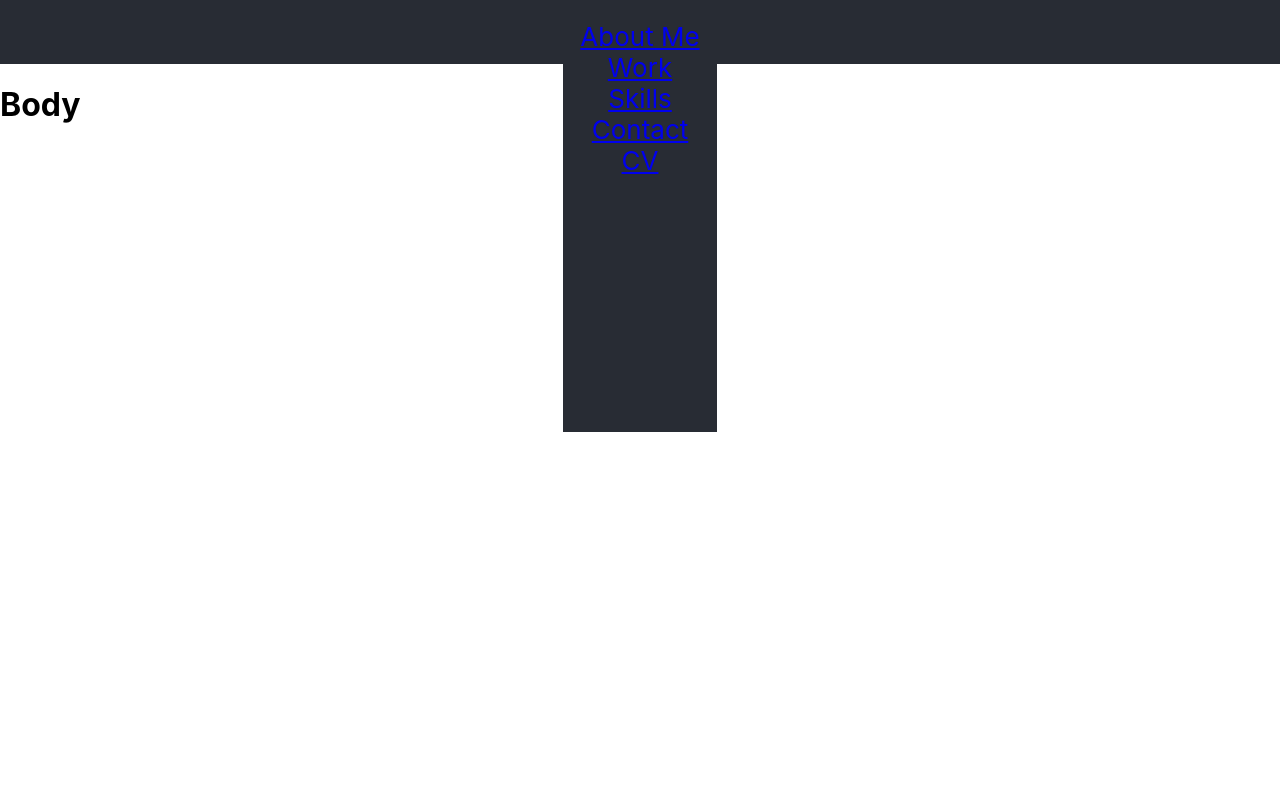
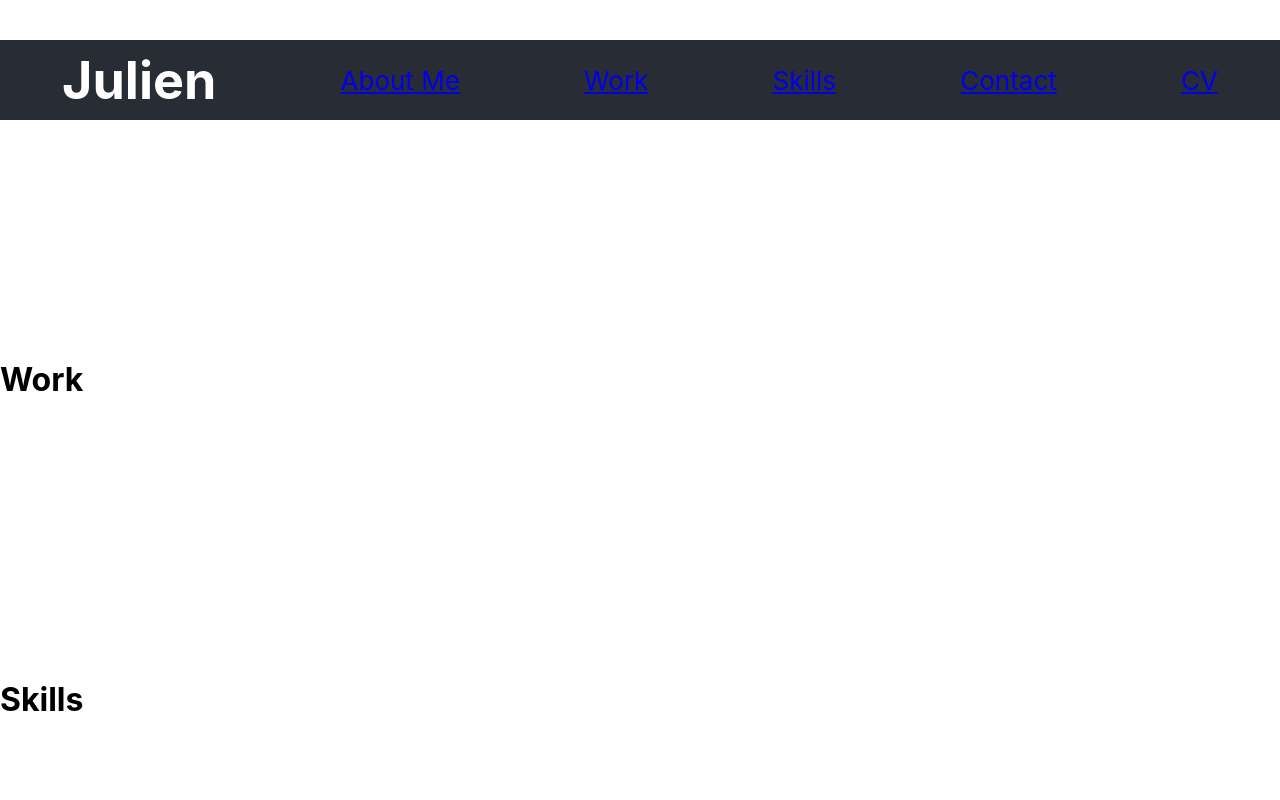
Before and after one commit to JLoc91/portfolio, a React (Create React App) app: page / in a window 1280 px wide. Shown: the top 800 px of the page. Built offline with nearby package versions, Linux system fonts and the light colour scheme.

Commit message:
created components and routes

```diff
--- /dev/null
+++ b/src/components/About.tsx
@@ -0,0 +1,13 @@
+import React from "react";
+
+function About() {
+    return (
+        <div id="about">
+            <div className="placeHolder">
+                <h1>About</h1>
+            </div>
+        </div>
+    );
+}
+
+export default About;
--- a/src/components/App.tsx
+++ b/src/components/App.tsx
@@ -1,5 +1,4 @@
 import React from "react";
-import logo from "../logo.svg";
 
 import Start from "./Start";
 import "./css/App.css";
@@ -10,7 +9,12 @@ function App() {
         <>
             <BrowserRouter>
                 <Routes>
-                  <Route path="/" element={<Start />} />
+                    <Route path="/" element={<Start />} />
+                    {/* <Route path="/about" element={<About />} />
+                    <Route path="/work" element={<Work />} />
+                    <Route path="/skills" element={<Skills />} />
+                    <Route path="/contact" element={<Contact />} />
+                    <Route path="/cv" element={<CV />} /> */}
                 </Routes>
             </BrowserRouter>
         </>
--- a/src/components/Body.tsx
+++ b/src/components/Body.tsx
@@ -1,9 +1,18 @@
 import React from "react";
+import About from "./About";
+import Work from "./Work";
+import Skills from "./Skills";
+import Contact from "./Contact";
+import CV from "./CV";
 
 function Body() {
     return (
         <div className="app-body">
-            <h1>Body</h1>
+            <About />
+            <Work />
+            <Skills />
+            <Contact />
+            <CV />
         </div>
     );
 }
--- /dev/null
+++ b/src/components/CV.tsx
@@ -0,0 +1,13 @@
+import React from "react";
+
+function CV() {
+    return (
+        <div id="cv">
+            <div className="placeHolder">
+                <h1>CV</h1>
+            </div>
+        </div>
+    );
+}
+
+export default CV;
--- /dev/null
+++ b/src/components/Contact.tsx
@@ -0,0 +1,13 @@
+import React from "react";
+
+function Contact() {
+    return (
+        <div id="contact">
+            <div className="placeHolder">
+                <h1>Contact</h1>
+            </div>
+        </div>
+    );
+}
+
+export default Contact;
--- a/src/components/Header.tsx
+++ b/src/components/Header.tsx
@@ -1,5 +1,5 @@
 import React from "react";
-import { Link } from "react-router-dom";
+// import { Link } from "react-router-dom";
 import "./css/Header.css";
 
 
@@ -8,11 +8,11 @@ function Header() {
         <div className="header">
             <header className="App-header">
                 <h1>Julien</h1>
-                <Link to="/about">About Me</Link>
-                <Link to="/work">Work</Link>
-                <Link to="/skills">Skills</Link>
-                <Link to="/contact">Contact</Link>
-                <Link to="/cv">CV</Link>
+                <a href="#about">About Me</a>
+                <a href="#work">Work</a>
+                <a href="#skills">Skills</a>
+                <a href="#contact">Contact</a>
+                <a href="#cv">CV</a>
             </header>
         </div>
     );
--- /dev/null
+++ b/src/components/Skills.tsx
@@ -0,0 +1,13 @@
+import React from "react";
+
+function Skills() {
+    return (
+        <div id="skills">
+            <div className="placeHolder">
+                <h1>Skills</h1>
+            </div>
+        </div>
+    );
+}
+
+export default Skills;
--- a/src/components/Start.tsx
+++ b/src/components/Start.tsx
@@ -4,7 +4,7 @@ import Body from "./Body";
 
 function Start() {
     return (
-        <div className="app-body">
+        <div className="start-body">
             <Header />
             <Body />
         </div>
--- /dev/null
+++ b/src/components/Work.tsx
@@ -0,0 +1,13 @@
+import React from "react";
+
+function Work() {
+    return (
+        <div id="work">
+            <div className="placeHolder">
+                <h1>Work</h1>
+            </div>
+        </div>
+    );
+}
+
+export default Work;
--- a/src/components/css/App.css
+++ b/src/components/css/App.css
@@ -1,3 +1,8 @@
+* {
+    box-sizing: border-box;
+    margin: 0;
+}
+
 .App {
     text-align: center;
 }
@@ -7,21 +12,14 @@
     pointer-events: none;
 }
 
+.placeHolder {
+    height: 40vh;
+}
+
 @media (prefers-reduced-motion: no-preference) {
     .App-logo {
         animation: App-logo-spin infinite 20s linear;
     }
-}
-
-.App-header {
-  background-color: #282c34;
-  min-height: 100vh;
-  display: flex;
-  flex-direction: column;
-  align-items: center;
-  justify-content: center;
-  font-size: calc(10px + 2vmin);
-  color: white;
 }
 
 .App-link {
--- a/src/components/css/Header.css
+++ b/src/components/css/Header.css
@@ -4,18 +4,25 @@ flex-direction: row;
     justify-content: center;
     align-items: center;
     background-color: #282c34;
-  height: 8vh;
     display: flex;
     flex-direction: column;
     align-items: center;
     justify-content: center;
     font-size: calc(10px + 2vmin);
     color: white;
+    position: fixed;
+    height: 10vh;
+    width: 100%;
 }
 
 .App-header {
     display: flex;
-flex-direction: column;
-justify-content: center;
+    flex-direction: row;
+    justify-content: space-around;
     align-items: center;
+    width: 100%;
 }
+
+.app-body {
+    margin-top: 5vh;
+}
```
Lines whose indentation alone changed are shown as unchanged.
